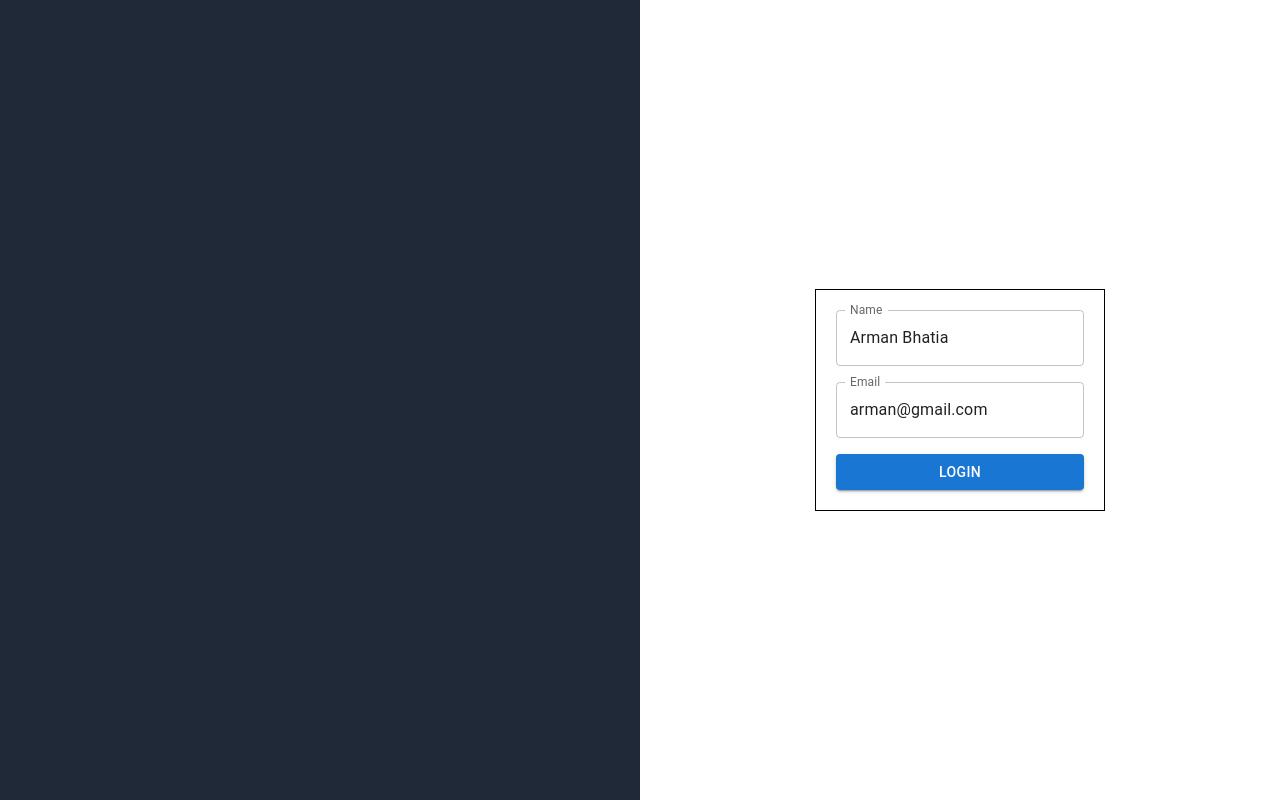
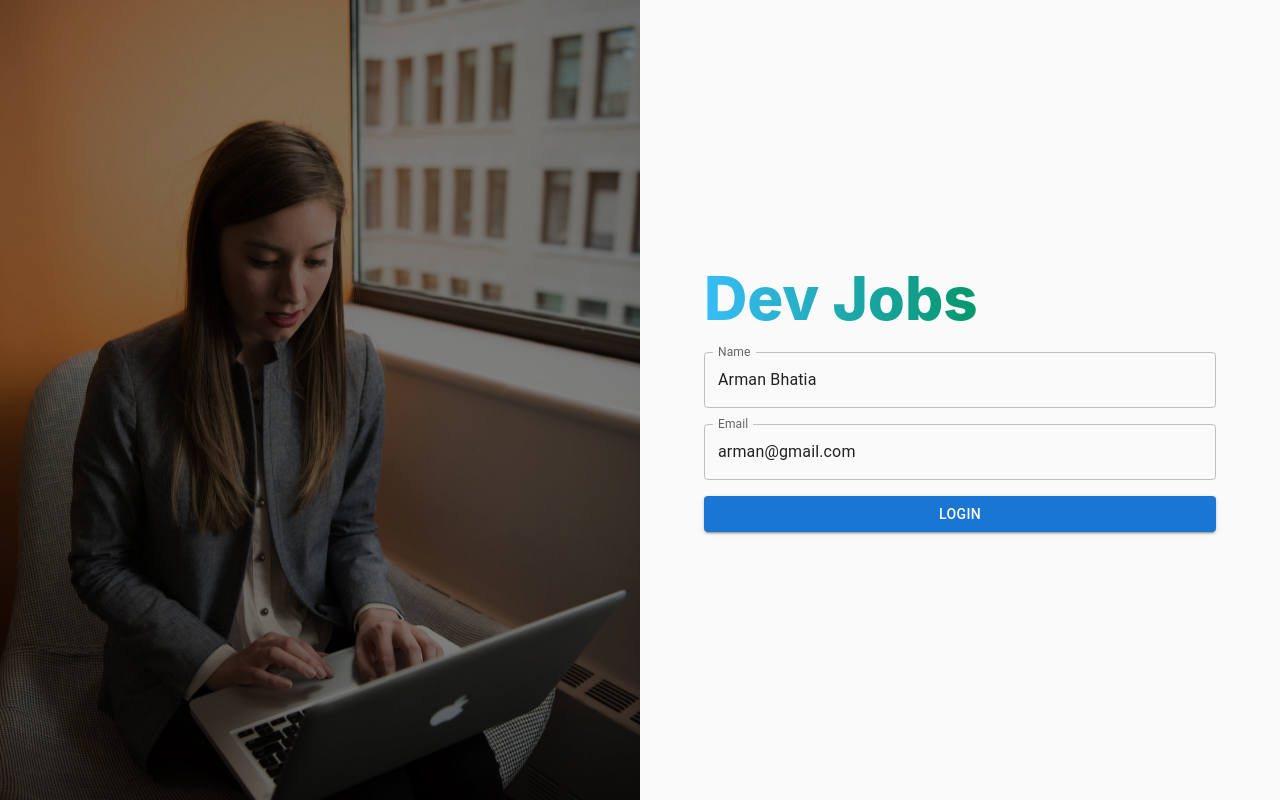
Before and after one commit to ArmanBhatia0100/DevJobs, a React (Create React App) app: page / in a window 1280 px wide. Built offline with nearby package versions, Linux system fonts and the light colour scheme.

Commit message:
Ui completed

```diff
--- a/src/component/Auth/Auth.jsx
+++ b/src/component/Auth/Auth.jsx
@@ -24,10 +24,14 @@ const Auth = () => {
   });
 
   return (
-    <div className="min-h-screen flex flex-row">
-      <div className="w-[50%] bg-gray-800 hidden md:block"></div>
-      <div className="w-100 flex flex-col justify-center m-auto">
-        <div className="formContainer p-5 border-black border">
+    <div className="min-h-screen flex flex-col justify-center items-center bg-zinc-50  md:flex-row md:items-stretch md:justify-normal">
+      <div className="w-[50%] bg-gray-800 hidden md:block md:w-[50%] md:bg-login-poster md:bg-center md:brightness-50 md:bg-cover md:min-h-100"></div>
+      <div className="flex w-full justify-center items-center md:w-[50%] md:">
+        <div className="formContainer min-w-[80%] flex flex-col justify-center">
+          <h1 class="mb-6 text-3xl font-extrabold text-gray-900 dark:text-white md:text-5xl lg:text-6xl">
+            <span class="text-transparent bg-clip-text bg-gradient-to-r to-emerald-600 from-sky-400">Dev Jobs</span>
+          </h1>
+
           <form onSubmit={formik.handleSubmit} className="flex flex-col">
             <TextField
               fullWidth
--- a/tailwind.config.js
+++ b/tailwind.config.js
@@ -28,6 +28,7 @@ module.exports = {
       },
       backgroundImage: {
         "mobile-header": "url('../public/assets/mobile/bg-pattern-header.svg')",
+        "login-poster": "url('../public/assets/tablet/login_poster.jpg')",
       },
     },
   },
```
Also changed, not shown: public/assets/tablet/login_poster.jpg (added).
